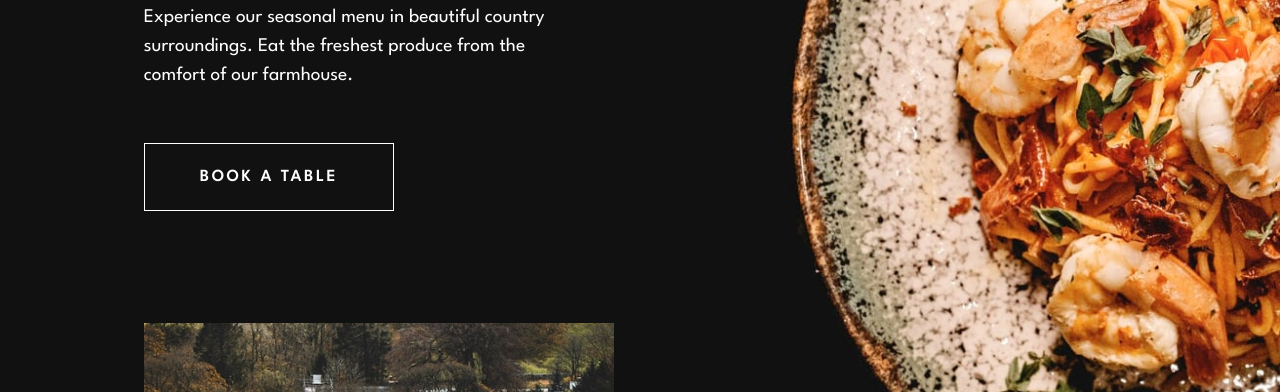
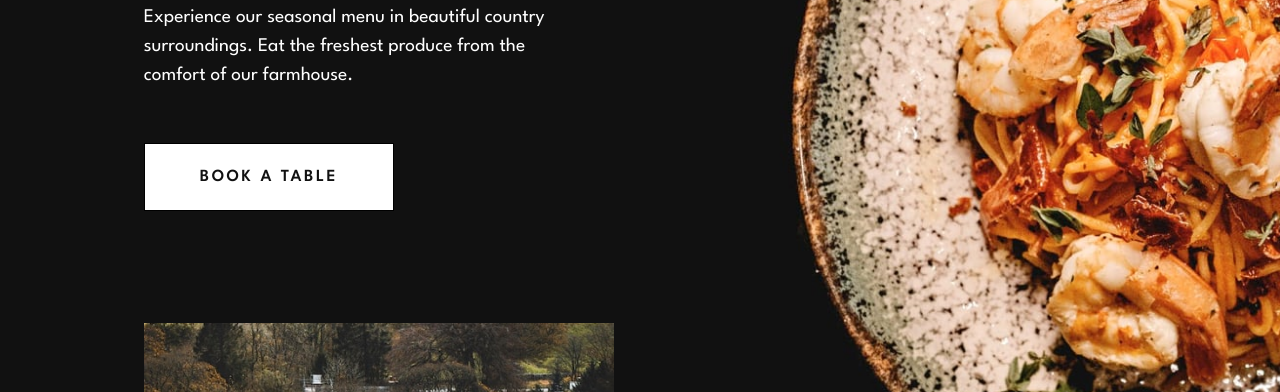
Before and after one commit to Med-Salmi/dine-restaurant, a website built with Vite: page index.html in a window 1280 px wide. In both pictures the pointer is over the button 268 px from the left and 582 px from the top of the page. Shown: the part 405-797 px from the top of the page. Built offline with nearby package versions, Linux system fonts and the light colour scheme.

Commit message:
Homepage: Add hover effects to button elements

```diff
--- a/src/components/home/events/events.js
+++ b/src/components/home/events/events.js
@@ -31,7 +31,7 @@ function renderEventsSection() {
               We love catering for entire families. So please bring everyone along for a special meal with your loved ones.
               We’ll provide a memorable experience for all.
             </p>
-            <a href="booking.html" role="button" class="events__button button">Book a Table</a>
+            <a href="booking.html" role="button" class="events__button btn">Book a Table</a>
           </div>
 
           <!-- Event Details: Special Events -->
--- a/src/styles/base/_base.scss
+++ b/src/styles/base/_base.scss
@@ -1,3 +1,5 @@
+@use "variables" as var;
+
 // Body layout
 body {
   min-height: 100vh;
@@ -36,3 +38,14 @@ svg {
   max-width: 100%;
   height: auto;
 }
+
+// Base button hover effect
+button,
+.btn {
+  &:hover {
+    background-color: var.$color-neutral;
+    color: var.$color-cod-gray;
+    border: 1px solid #000000;
+    transition: background-color 0.3s ease, color 0.3s ease;
+  }
+}
--- a/src/styles/base/_variables.scss
+++ b/src/styles/base/_variables.scss
@@ -5,8 +5,8 @@ $color-mirage: #17192b;
 $color-ebony-clay: #242b37;
 $color-shuttle-gray: #5c6779;
 $color-neutral: #ffffff;
+$color-neutral-dark: #a5a5a5;
 $color-neutral-darker: #4c4c4c;
-$color-neutral-dark: #a5a5a5;
 $light-background: #f2f2f2;
 
 // FONT FAMILY
```
Also changed, not shown: src/styles/base/_utilities.scss (line endings or trailing spaces).
